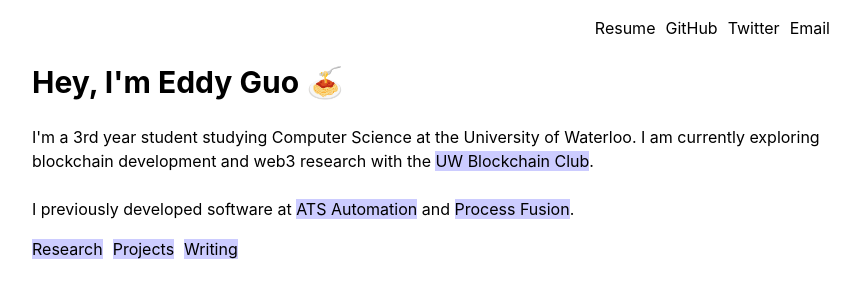
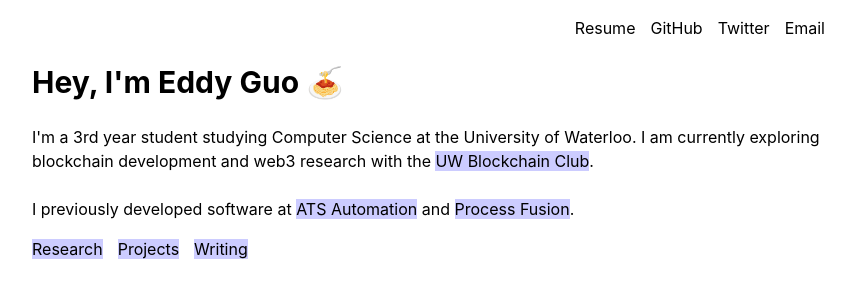
Before and after one commit to eddy-guo/eddyguo-website, a Next.js app: page / in a window 1280 px wide. Shown: the top 300 px of the page, without its empty margins (204-1064 px from the left). Built offline with nearby package versions, Linux system fonts and the light colour scheme.

Commit message:
button space

```diff
--- a/pages/research.js
+++ b/pages/research.js
@@ -28,7 +28,7 @@ export default function Research() {
           <Link href="/research/on-chain-analytics">
             <a>On-Chain Analytics</a>
           </Link>
-        </li>{" "}
+        </li>
         <li className="button">
           <Link href="/research/51-attack">
             <a>51% Attack</a>
--- a/styles/global.css
+++ b/styles/global.css
@@ -47,7 +47,7 @@ h1 {
 
 .button {
   display: inline-block;
-  padding-right: 10px;
+  padding-right: 15px;
 }
 
 .top {
```
